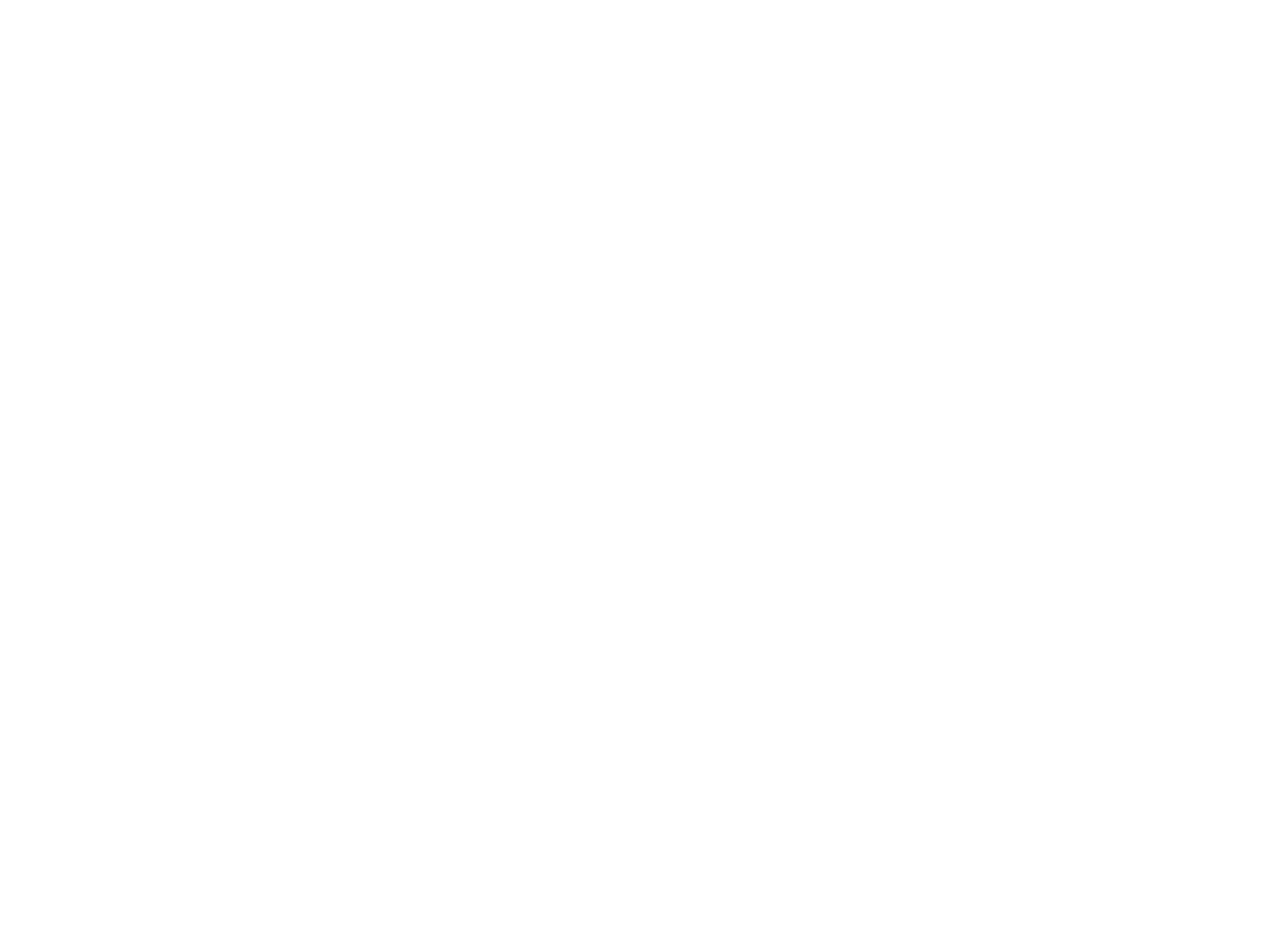
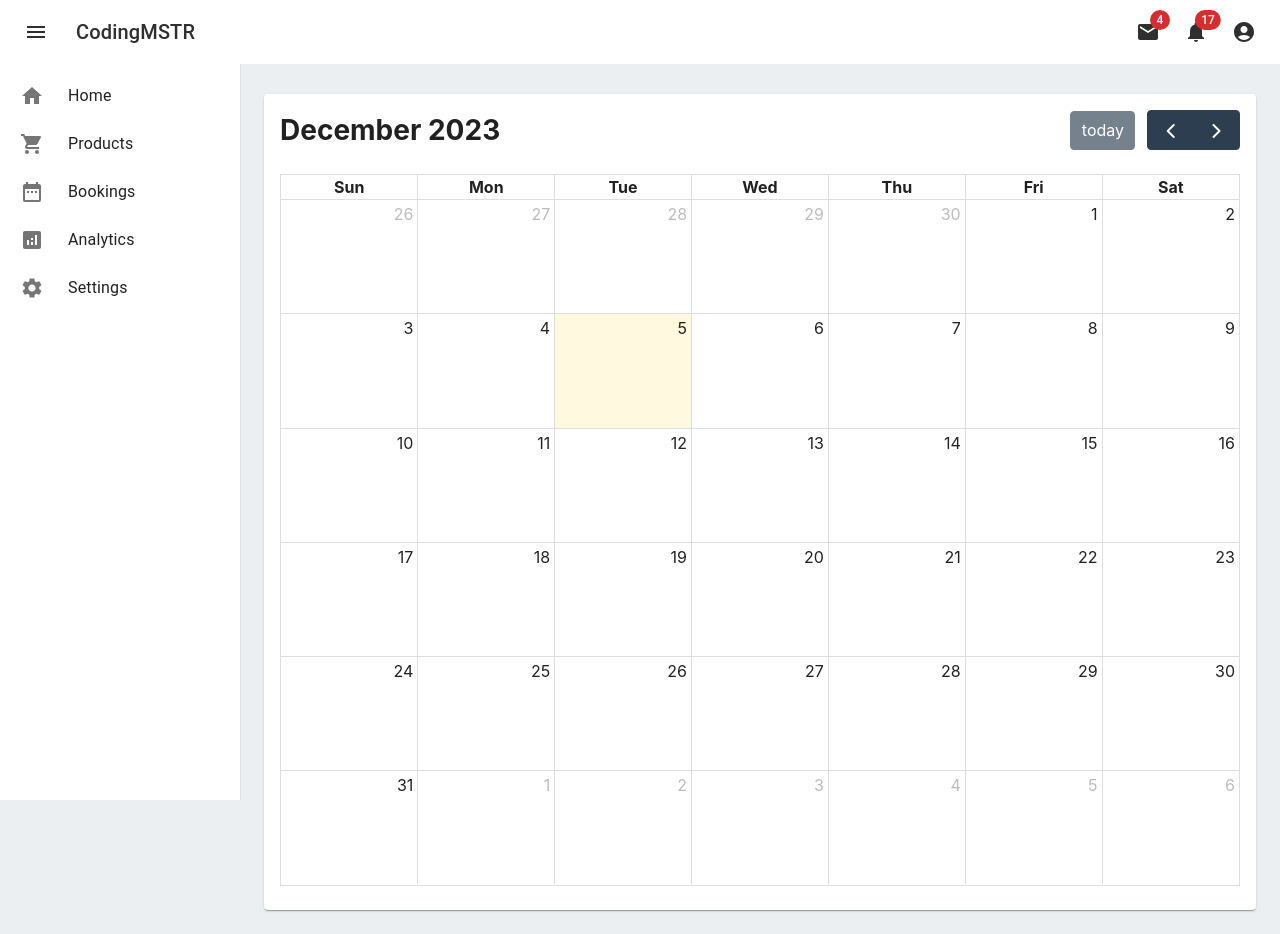
Before and after one commit to KingKong26/goganja_admin_clinics_MUI, a React (Create React App) app: page /bookings in a window 1280 px wide. Before the commit this address had no page. Before the commit the page ends 800 px from the top, so only its background shows below. Built offline with nearby package versions, Linux system fonts and the light colour scheme; no server answers; the database is empty.

Commit message:
feature: add bookings screen

```diff
--- a/package.json
+++ b/package.json
@@ -5,6 +5,9 @@
   "dependencies": {
     "@emotion/react": "^11.10.5",
     "@emotion/styled": "^11.10.5",
+    "@fullcalendar/daygrid": "^6.1.10",
+    "@fullcalendar/interaction": "^6.1.10",
+    "@fullcalendar/react": "^6.1.10",
     "@mui/icons-material": "^5.10.16",
     "@mui/material": "^5.10.16",
     "@testing-library/jest-dom": "^5.16.5",
--- a/src/App.js
+++ b/src/App.js
@@ -5,6 +5,7 @@ import Products from "./pages/Products";
 import Analytics from "./pages/Analytics";
 import Settings from "./pages/Settings";
 import AddForm from './products/AddForm';
+import Bookings from './pages/Bookings';
 
 
 export default function App() {
@@ -17,6 +18,8 @@ export default function App() {
         <Route path="/analytics" exact element={<Analytics />}></Route>
         <Route path="/settings" exact element={<Settings />}></Route>
         <Route path="/add-clinic" exact element={<AddForm />}></Route>
+        <Route path="/bookings" exact element={<Bookings />}></Route>
+
       </Routes>
     </BrowserRouter>
    </>
--- /dev/null
+++ b/src/components/Calendar.jsx
@@ -0,0 +1,237 @@
+import React, { useEffect, useState } from "react";
+import FullCalendar from "@fullcalendar/react";
+import dayGridPlugin from "@fullcalendar/daygrid";
+import interactionPlugin from "@fullcalendar/interaction"; // needed for dayClick
+import DeleteIcon from "@mui/icons-material/Delete";
+import CloseIcon from "@mui/icons-material/Close";
+
+import { db } from "../firebase-config";
+import {
+  addDoc,
+  collection,
+  deleteDoc,
+  doc,
+  getDocs,
+  updateDoc,
+} from "firebase/firestore/lite";
+import {
+  Button,
+  Card,
+  CardContent,
+  Modal,
+  TextField,
+} from "@mui/material";
+import styled from "@emotion/styled";
+
+export const StyleWrapper = styled.div`
+  .fc .fc-scrollgrid-section table,
+  .fc .fc-scrollgrid-section-body table tbody tr,
+  .fc .fc-scrollgrid-section-body table,
+  .fc .fc-daygrid-body ,
+  .fc .fc-scrollgrid-section-body table {
+    width: 100% !important;
+  }
+`;
+
+const CalendarComponent = () => {
+  // State to manage events
+  const [events, setEvents] = useState([]);
+  const [updateModalOpen, setUpdateModalOpen] = useState(false);
+  const [selectedEvent, setSelectedEvent] = useState(null);
+  const [eventAction, seteventAction] = useState(null);
+
+  useEffect(() => {
+    const eventCollectionRef = collection(db, "events");
+    const fetchEvents = async () => {
+      try {
+        const eventsCollection = await getDocs(eventCollectionRef);
+        if (!eventsCollection.empty) {
+          const eventsData = eventsCollection.docs
+            ? eventsCollection.docs.map((doc) => ({
+                id: doc.id,
+                ...doc.data(),
+              }))
+            : [];
+          setEvents(eventsData);
+        }
+      } catch (error) {
+        console.error("Error fetching events:", error);
+      }
+    };
+    fetchEvents();
+  }, []);
+
+  const UpdateEventModal = ({ isOpen, onClose, onConfirm, onDelete }) => {
+    const [newTitle, setNewTitle] = useState("");
+
+    const handleConfirm = () => {
+      onConfirm(newTitle);
+      setNewTitle("");
+      onClose();
+    };
+
+    const handleDelete = () => {
+      onDelete();
+      onClose();
+    };
+    return (
+      isOpen && (
+        <Modal
+          open={isOpen}
+          onClose={onClose}
+          aria-labelledby="modal-title"
+          aria-describedby="modal-description"
+        >
+          <div
+            style={{
+              position: "absolute",
+              top: "50%",
+              left: "50%",
+              transform: "translate(-50%, -50%)",
+              backgroundColor: "#ffffff",
+              width: "40%",
+              padding: "20px",
+              borderRadius: "8px",
+              boxShadow: "0px 4px 8px rgba(0, 0, 0, 0.1)",
+            }}
+          >
+            <span
+              onClick={onClose}
+              style={{
+                cursor: "pointer",
+                position: "absolute",
+                top: "10px",
+                right: "10px",
+                padding: "10px",
+              }}
+            >
+              <CloseIcon style={{ fontSize: "20px", color: "black" }} />
+            </span>
+            <h2 id="modal-title">
+              {eventAction === "edit" ? "Update Event" : "Add Event"}
+            </h2>
+            <TextField
+              type="text"
+              label={
+                eventAction === "edit" ? selectedEvent.title : "Enter new title"
+              }
+              variant="outlined"
+              placeholder={
+                eventAction === "edit" ? selectedEvent.title : "Enter new title"
+              }
+              value={newTitle}
+              onChange={(e) => setNewTitle(e.target.value)}
+              fullWidth
+              style={{ marginBottom: "15px" }}
+            />
+            <div style={{ display: "flex", justifyContent: "flex-end" }}>
+              <Button
+                variant="contained"
+                color="primary"
+                style={{ marginRight: "10px" }}
+                onClick={handleConfirm}
+              >
+                Confirm
+              </Button>
+              {eventAction === "edit" && (
+                <Button
+                  variant="contained"
+                  color="error"
+                  onClick={handleDelete}
+                >
+                  <DeleteIcon style={{ marginRight: "5px" }} /> Delete
+                </Button>
+              )}
+            </div>
+          </div>
+        </Modal>
+      )
+    );
+  };
+
+  // Event handler for update an event
+  const handleEventUpdate = async (newTitle) => {
+    if (newTitle !== null) {
+      try {
+        // Update the event in Firestore using the document ID
+        await updateDoc(doc(db, "events", selectedEvent.id), {
+          title: newTitle,
+        });
+        // Update the event in the local state
+        const updatedEvents = events.map((event) =>
+          event.id === selectedEvent.id ? { ...event, title: newTitle } : event
+        );
+        setEvents(updatedEvents);
+      } catch (error) {
+        console.error("Error updating event:", error);
+      }
+    }
+    setUpdateModalOpen(false); // Close the modal after updating
+  };
+
+  const handleEventClick = (info, eventAction) => {
+    setUpdateModalOpen(true);
+    setSelectedEvent(info);
+    seteventAction(eventAction);
+  };
+
+  // Event handler for adding a new event
+  const handleAddEvent = async (newTitle) => {
+    if (newTitle !== null) {
+      try {
+        const newEvent = { title: newTitle, date: selectedEvent.dateStr };
+        const docRef = await addDoc(collection(db, "events"), newEvent);
+        setEvents([...events, { id: docRef.id, ...newEvent }]);
+      } catch (error) {
+        console.error("Error adding event:", error);
+      }
+    }
+  };
+
+  // Event handler for deleting an event
+  const handleDeleteEvent = async (info, event) => {
+    try {
+      await deleteDoc(doc(db, "events", selectedEvent.id)); // Fix this line
+      const updatedEvents = events.filter(
+        (event) => event.id !== selectedEvent.id
+      );
+      setEvents(updatedEvents);
+    } catch (error) {
+      console.error("Error deleting event:", error);
+    }
+  };
+
+  return (
+    <>
+      <Card>
+        <CardContent>
+            <StyleWrapper>
+              <FullCalendar
+                plugins={[dayGridPlugin, interactionPlugin]}
+                initialView="dayGridMonth"
+                events={events}
+                dateClick={(info) => handleEventClick(info, "add")} // Clicking on a date to add a new event
+                eventClick={(info) => handleEventClick(info.event, "edit")} // Clicking on an event to update
+                eventContent={(eventContent) => (
+                  <>
+                    <span>{eventContent.timeText}</span>
+                    <span>{eventContent.event.title}</span>
+                  </>
+                )}
+              />
+              <UpdateEventModal
+                isOpen={updateModalOpen}
+                onClose={() => setUpdateModalOpen(false)}
+                onConfirm={
+                  eventAction === "edit" ? handleEventUpdate : handleAddEvent
+                }
+                onDelete={handleDeleteEvent}
+              />
+            </StyleWrapper>
+        </CardContent>
+      </Card>
+    </>
+  );
+};
+
+export default CalendarComponent;
--- a/src/components/Sidenav.jsx
+++ b/src/components/Sidenav.jsx
@@ -6,13 +6,14 @@ import ListItem from "@mui/material/ListItem";
 import ListItemButton from "@mui/material/ListItemButton";
 import ListItemIcon from "@mui/material/ListItemIcon";
 import ListItemText from "@mui/material/ListItemText";
-import ShoppingCartIcon from '@mui/icons-material/ShoppingCart';
+import ShoppingCartIcon from "@mui/icons-material/ShoppingCart";
 import { useNavigate } from "react-router-dom";
-import GroupIcon from '@mui/icons-material/Group';
+import GroupIcon from "@mui/icons-material/Group";
 import { useAppStore } from "../appStore";
-import SettingsIcon from '@mui/icons-material/Settings';
-import HomeIcon from '@mui/icons-material/Home';
-import AnalyticsIcon from '@mui/icons-material/Analytics';
+import SettingsIcon from "@mui/icons-material/Settings";
+import HomeIcon from "@mui/icons-material/Home";
+import AnalyticsIcon from "@mui/icons-material/Analytics";
+import DateRangeIcon from "@mui/icons-material/DateRange";
 
 const drawerWidth = 240;
 
@@ -129,6 +130,34 @@ export default function Sidenav() {
             <ListItemText primary="Products" sx={{ opacity: open ? 1 : 0 }} />
           </ListItemButton>
         </ListItem>
+
+        <ListItem
+          disablePadding
+          sx={{ display: "block" }}
+          onClick={() => {
+            navigate("/bookings");
+          }}
+        >
+          <ListItemButton
+            sx={{
+              minHeight: 48,
+              justifyContent: open ? "initial" : "center",
+              px: 2.5,
+            }}
+          >
+            <ListItemIcon
+              sx={{
+                minWidth: 0,
+                mr: open ? 3 : "auto",
+                justifyContent: "center",
+              }}
+            >
+              <DateRangeIcon />
+            </ListItemIcon>
+            <ListItemText primary="Bookings" sx={{ opacity: open ? 1 : 0 }} />
+          </ListItemButton>
+        </ListItem>
+
         <ListItem
           disablePadding
           sx={{ display: "block" }}
--- /dev/null
+++ b/src/pages/Bookings.jsx
@@ -0,0 +1,18 @@
+import Navbar from "../components/Navbar";
+import { Box } from "@mui/material";
+import Sidenav from "../components/Sidenav";
+import CalendarComponent from "../components/Calendar";
+export default function Bookings() {
+  return (
+    <div className="bgcolor">
+      <Navbar />
+      <Box height={70} />
+      <Box sx={{ display: "flex" }}>
+        <Sidenav />
+        <Box component="main" sx={{ flexGrow: 1, p: 3 }}>
+          <CalendarComponent />
+        </Box>
+      </Box>
+    </div>
+  );
+}
```
Also changed, not shown: 1 other file (tests, documents, lock files or other folders).
